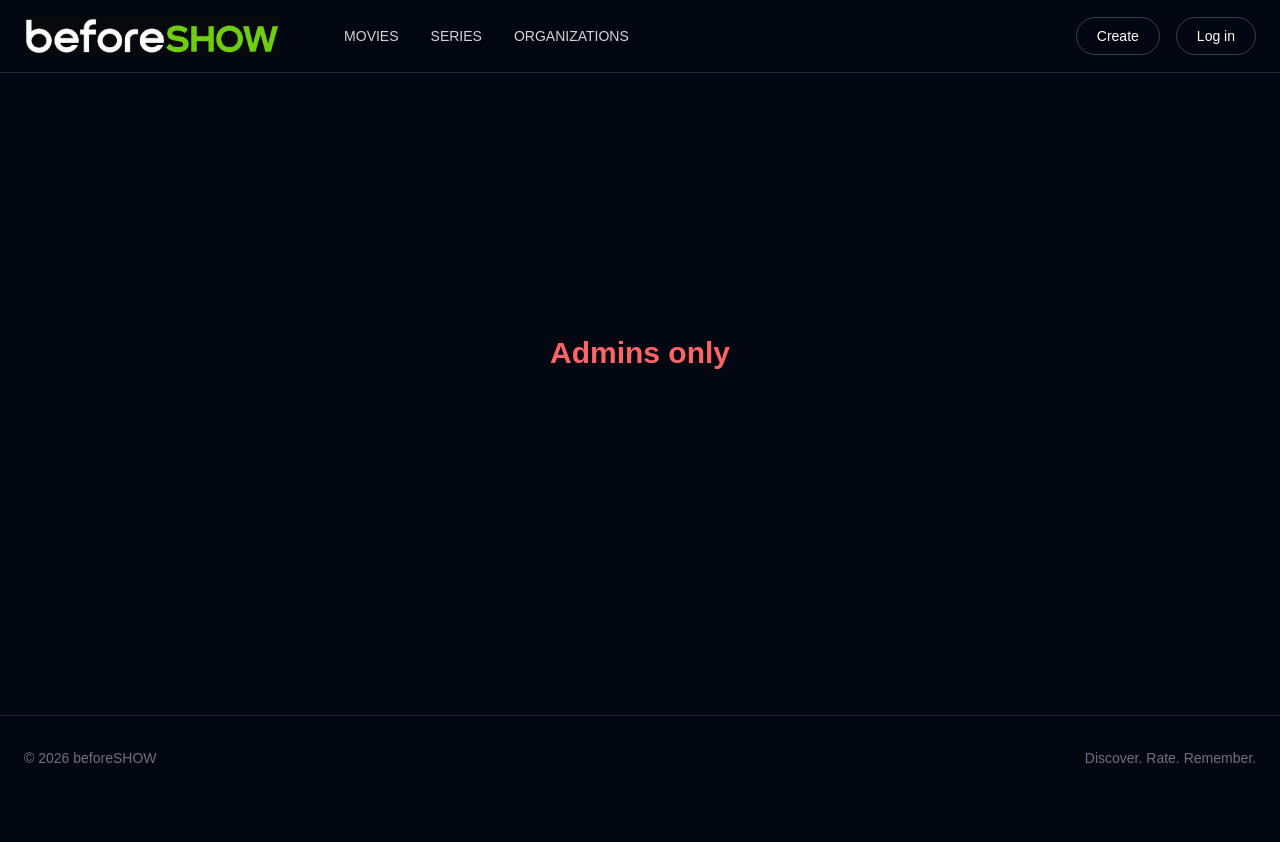
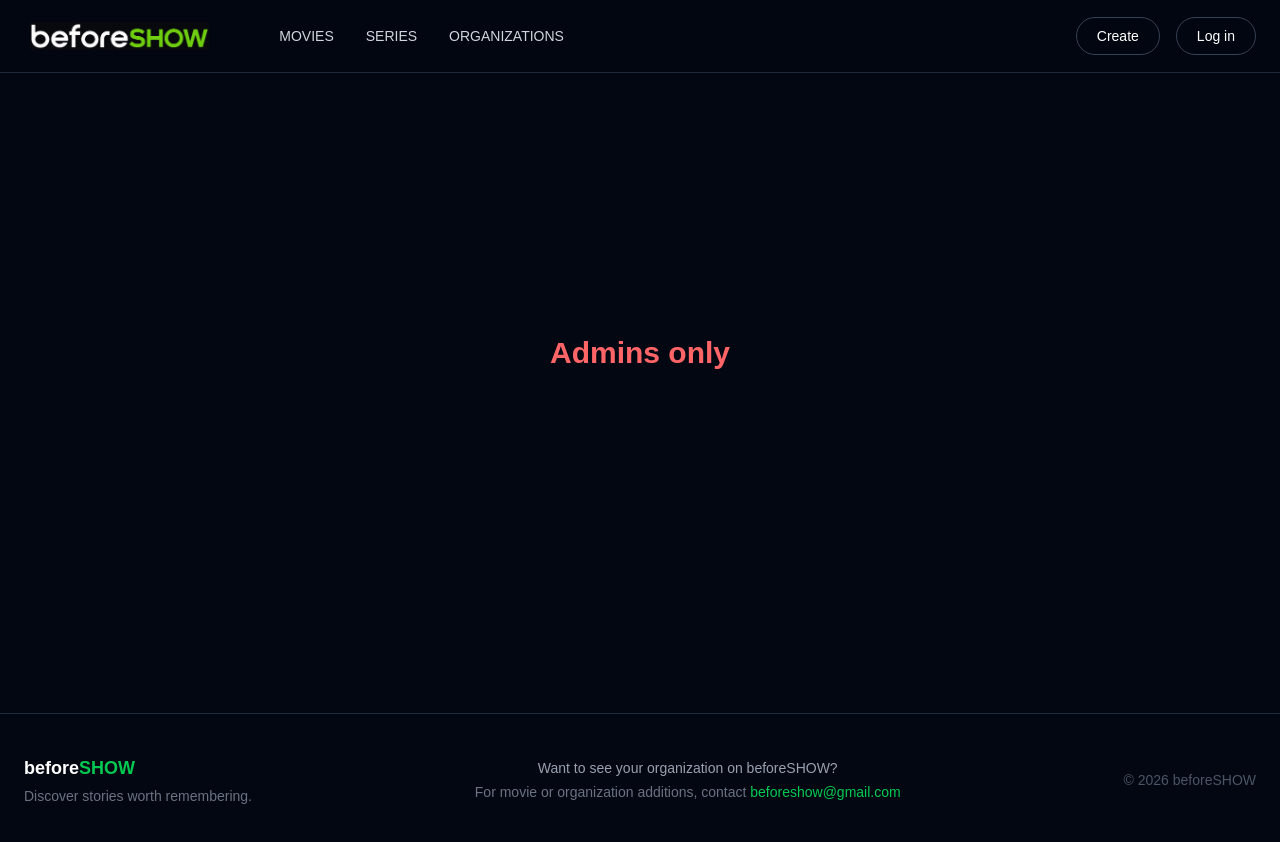
Before and after one commit to siddartharavula/beforeSHOW, a React app in the folder frontend/: page /admin/create/organization in a window 1280 px wide. Shown: the top 842 px of the page. Before the commit the page ends 800 px from the top, so only its background shows below. Built offline with nearby package versions, Linux system fonts and the light colour scheme; the HTML template or start-up script is replaced by a standard one.

Commit message:
modified navbar,footer and app names all over the app

```diff
--- a/frontend/src/components/Footer.jsx
+++ b/frontend/src/components/Footer.jsx
@@ -1,10 +1,35 @@
 const Footer = () => {
   return (
     <footer className="mt-20 border-t border-gray-800">
-      <div className="flex w-full items-center justify-between px-6 py-8 text-sm text-gray-500">
-        <p>© 2026 beforeSHOW</p>
+      <div className="flex w-full flex-col gap-4 px-6 py-10 text-sm md:flex-row md:items-center md:justify-between">
+        <div>
+          <p className="text-lg font-semibold text-white">
+            <span className="text-white">before</span>
+            <span className="text-green-500">SHOW</span>
+          </p>
+          <p className="mt-1 text-gray-500">
+            Discover stories worth remembering.
+          </p>
+        </div>
 
-        <p>Discover. Rate. Remember.</p>
+        <div className="text-left md:text-center">
+          <p className="text-gray-400">
+            Want to see your organization on beforeSHOW?
+          </p>
+          <p className="mt-1 text-gray-500">
+            For movie or organization additions, contact{" "}
+            <a
+              href="mailto:beforeshow@gmail.com"
+              className="text-green-500 transition hover:text-green-400"
+            >
+              beforeshow@gmail.com
+            </a>
+          </p>
+        </div>
+
+        <p className="text-gray-600">
+          © 2026 beforeSHOW
+        </p>
       </div>
     </footer>
   );
--- a/frontend/src/components/Navbar.jsx
+++ b/frontend/src/components/Navbar.jsx
@@ -26,7 +26,7 @@ const Navbar = () => {
           <img
             src={logo}
             alt="beforeSHOW"
-            className="h-10 w-auto"
+            className="h-10 w-auto p-1.5"
           />
         </Link>
 
--- a/frontend/src/pages/Login.jsx
+++ b/frontend/src/pages/Login.jsx
@@ -47,8 +47,8 @@ const Login = () => {
     <section className="flex h-120 items-center justify-center px-6">
       <div className="w-full max-w-md">
 
-        <p className="text-sm tracking-[0.3em] text-green-500">
-          beforeSHOW
+        <p className="text-sm tracking-[0.2em] text-green-500">
+          <span className="text-white">before</span>SHOW
         </p>
 
         <h1 className="mt-3 text-4xl font-bold">
--- a/frontend/src/pages/Series.jsx
+++ b/frontend/src/pages/Series.jsx
@@ -4,8 +4,8 @@ const Series = () => {
 
       <div className="text-center">
 
-        <p className="text-sm uppercase tracking-[0.3em] text-green-500">
-          beforeSHOW
+        <p className="text-sm tracking-[0.2em] text-green-500">
+          <span className="text-white">before</span>SHOW
         </p>
 
         <h1 className="mt-3 text-5xl font-bold">
--- a/frontend/src/pages/Signup.jsx
+++ b/frontend/src/pages/Signup.jsx
@@ -54,8 +54,8 @@ const Signup = () => {
   return (
     <section className="flex items-center justify-center p-6 ">
       <div className="w-full max-w-lg h-50">
-        <p className="text-sm tracking-[0.3em] text-green-500">
-          beforeSHOW
+        <p className="text-sm tracking-[0.2em] text-green-500">
+          <span className="text-white">before</span>SHOW
         </p>
 
         <h1 className="mt-3 text-4xl font-bold">Create your account.</h1>
@@ -65,7 +65,6 @@ const Signup = () => {
         </p>
 
         <form onSubmit={handleSubmit} className="mt-5 space-y-5">
-
           <div className="grid grid-cols-2 gap-4">
             <input
               name="firstName"
```
